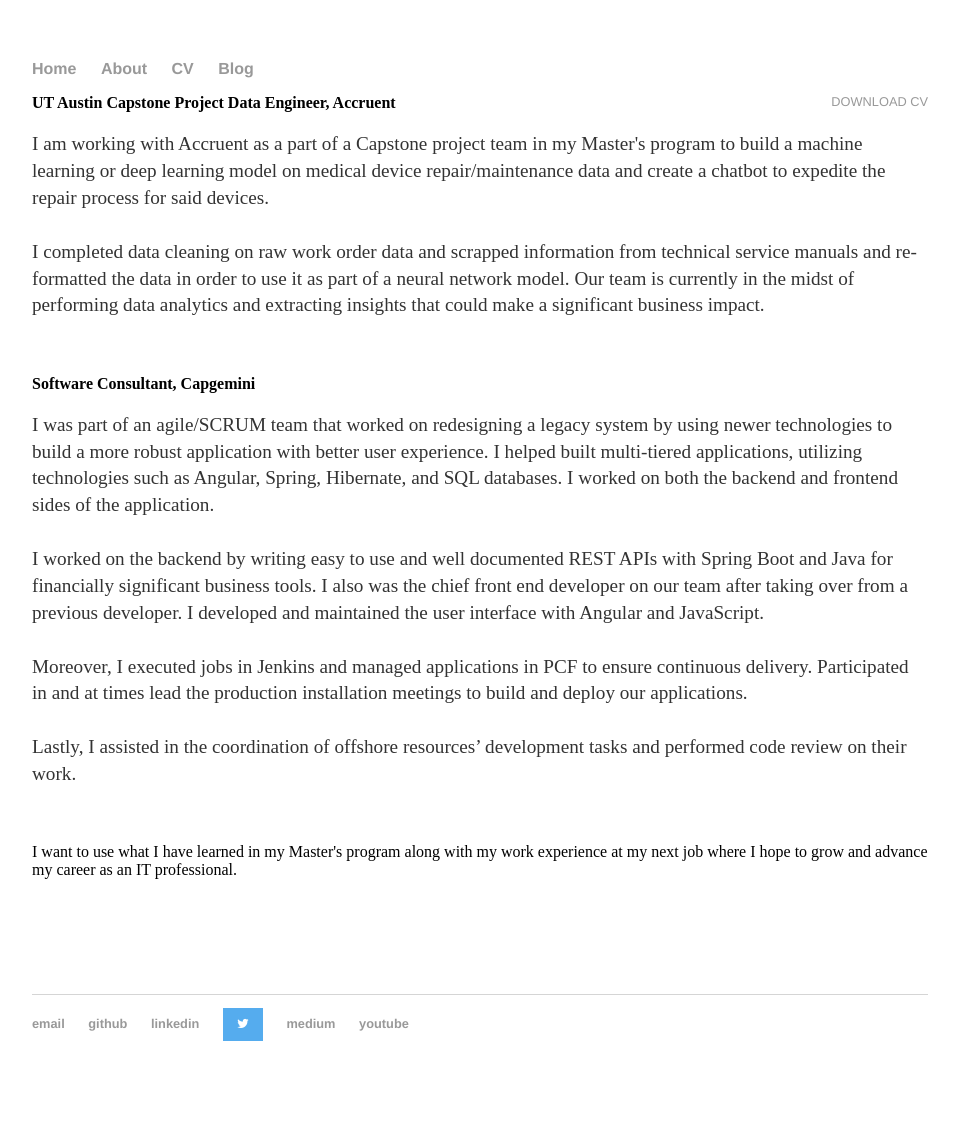
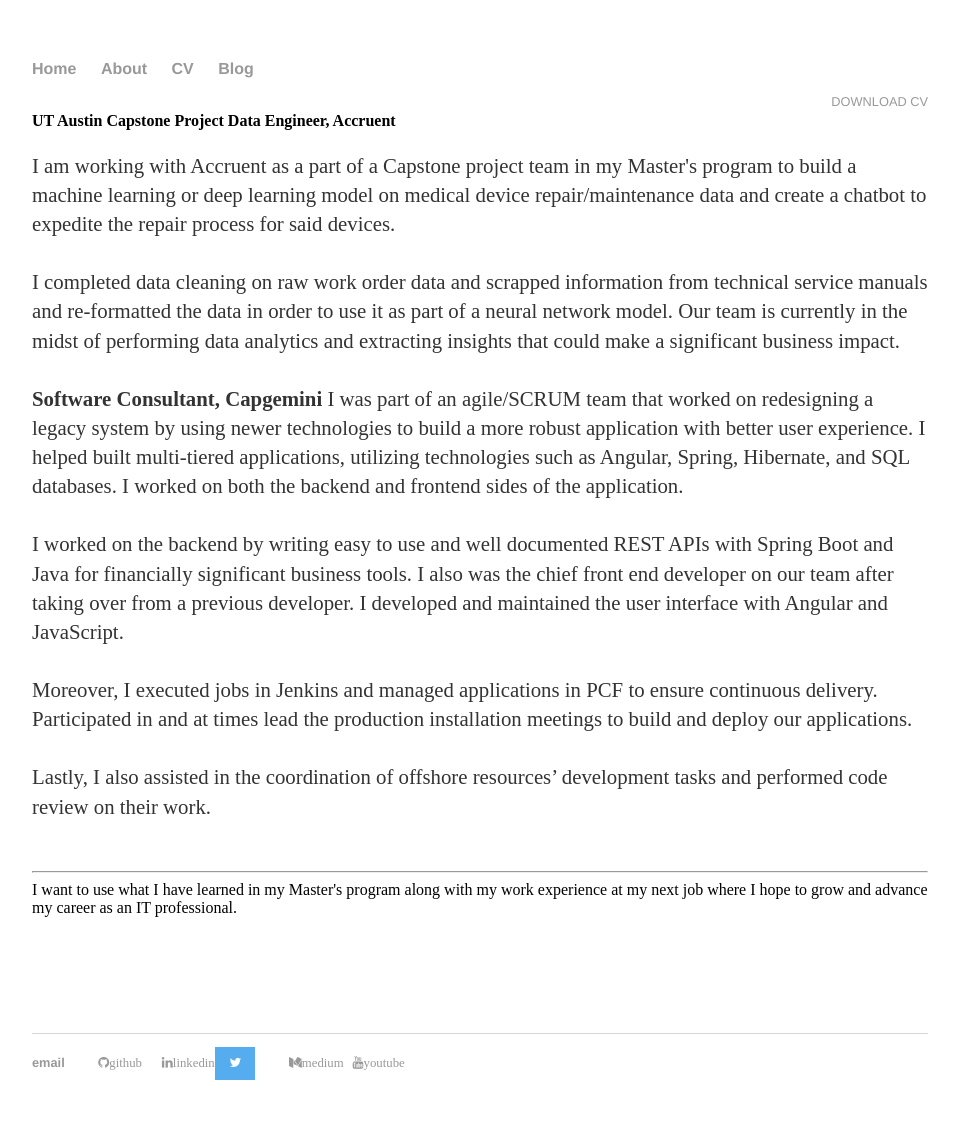
Before and after one commit to sharangw/sharangw.github.io, a Jekyll site: the page built from cv/index.html, in a window 1280 px wide. Shown: the whole page, without its empty margins (160-1118 px from the left). Built offline with Jekyll 4.4.1, drawn with Linux system fonts in a browser that asks for light colours; before the commit the page ends 1101 px from its top, so only the background shows below that.

Commit message:
fix sizes add icons

```diff
--- a/_layouts/default.html
+++ b/_layouts/default.html
@@ -23,11 +23,11 @@
 			<footer>
 	    		<ul>
 	        		<li><a href="mailto:sharangwakankar@utexas.edu">email</a></li>
-	        		<li><a href="https://github.com/sharangw">github</a></li>
-	        		<li><a href="https://www.linkedin.com/in/sharangwakankar/">linkedin</a></li>
+	        		<li><a href="https://github.com/sharangw" class="fa fa-github">github</a></li>
+	        		<li><a href="https://www.linkedin.com/in/sharangwakankar/" class="fa fa-linkedin">linkedin</a></li>
 					<li><a href="https://twitter.com/sharus10" class="fa fa-twitter"></a></li>
-					<li><a href="https://medium.com/@sharus10">medium</a></li>
-					<li><a href="https://www.youtube.com/user/swak0176">youtube</a></li>
+					<li><a href="https://medium.com/@sharus10" class="fa fa-medium">medium</a></li>
+					<li><a href="https://www.youtube.com/user/swak0176" class="fa fa-youtube">youtube</a></li>
 				</ul>
 			</footer>
 		</body>
--- a/about/index.html
+++ b/about/index.html
@@ -10,7 +10,7 @@
 
 			After graduating from ASU, I worked for nearly two years in IT consulting as a software developer. <a href="/cv">Read more about my work experience..</a>I am very passionate about working in technology; my main interests are full stack programming, data analytics, and cloud computing.<br><br>
 
-			Currently, I am pursuing a Master's degree in Information Technology and Management at UT Austin where the course focuses on both the technical and business side of things. I am studying about various disciplines including application development, data science, IT strategies and the networked economy, the Internet of Things, and various other emerging technologies. Please check out my GitHub to learn more about my academic projects.</p><br><br>
+			Currently, I am pursuing a Master's degree in Information Technology and Management at UT Austin where the course focuses on both the technical and business side of things. I am studying about various disciplines including application development, data science, IT strategies and the networked economy, the Internet of Things, and various other emerging technologies. Please check out my <a href="https://github.com/sharangw">GitHub</a> to learn more about my academic and other side projects.</p>
 
 			<hr>
 
--- a/css/design.css
+++ b/css/design.css
@@ -64,10 +64,14 @@
   color: white;
 }
 
+.about {
+    font-size: 1.3em;
+}
+
 /* CV */
 .cv { margin: 0px 0px 60px; }
 .cv h1 { font-size: 3em; }
 .cv h2 { font-size: 2em; }
 .cv address, .cv .download { font-family: 'Helvetica', 'Arial', 'Sans-Serif'; }
-.cv address, .cv p { font-size: 1.2em; }
+.cv address, .cv p { font-size: 1.3em; }
 .cv .download { float: right; font-size: .8em; text-transform: uppercase; }
--- a/cv/index.html
+++ b/cv/index.html
@@ -6,23 +6,24 @@
 	<div class="cv">
 		<a href="resume.pdf" class="download" title="Download CV as PDF">Download CV</a>
 
+		<br>
+
 		<strong>UT Austin Capstone Project Data Engineer, Accruent</strong>
 		<p>I am working with Accruent as a part of a Capstone project team in my Master's program to build a machine learning or deep learning model on medical device repair/maintenance data and create a chatbot to expedite the repair process for said devices.<br><br>
 
-		I completed data cleaning on raw work order data and scrapped information from technical service manuals and re-formatted the data in order to use it as part of a neural network model. Our team is currently in the midst of performing data analytics and extracting insights that could make a significant business impact.</p><br><br>
+		I completed data cleaning on raw work order data and scrapped information from technical service manuals and re-formatted the data in order to use it as part of a neural network model. Our team is currently in the midst of performing data analytics and extracting insights that could make a significant business impact.<br><br>
 
 		<strong>Software Consultant, Capgemini</strong>
-		<p>I was part of an agile/SCRUM team that worked on redesigning a legacy system by using newer technologies to build a more robust application with better user experience. I helped built multi-tiered applications, utilizing technologies such as Angular, Spring, Hibernate, and SQL databases. I worked on both the backend and frontend sides of the application. <br><br>
+		I was part of an agile/SCRUM team that worked on redesigning a legacy system by using newer technologies to build a more robust application with better user experience. I helped built multi-tiered applications, utilizing technologies such as Angular, Spring, Hibernate, and SQL databases. I worked on both the backend and frontend sides of the application. <br><br>
 
 		I worked on the backend by writing easy to use and well documented REST APIs with Spring Boot and Java for financially significant business tools. I also was the chief front end developer on our team after taking over from a previous developer. I developed and maintained the user interface with Angular and JavaScript.<br><br>
 
 		Moreover, I executed jobs in Jenkins and managed applications in PCF to ensure continuous delivery. Participated in and at times lead the production installation meetings to build and deploy our applications.<br><br>
 
-		Lastly, I assisted in the coordination of offshore resources’ development tasks and performed code review on their work.</p><br><br>
+		Lastly, I also assisted in the coordination of offshore resources’ development tasks and performed code review on their work.<br><br>
+
+		<hr>
 
 		I want to use what I have learned in my Master's program along with my work experience at my next job where I hope to grow and advance my career as an IT professional.</p><br><br>
 
-
-
-
 	</div>
--- a/index.html
+++ b/index.html
@@ -4,5 +4,5 @@
 ---
 <div class="blurb">
 	<h1>Hi there, I'm Sharang Wakankar!</h1>
-	<p>I'm a Master's student studying Information Technology and Management at the University of Texas at Austin. <a href="/about">Read more about me..</a></p>
+	<p>I'm a Master's student studying IT and Management at the University of Texas at Austin. <a href="/about">Read more about me..</a></p>
 </div><!-- /.blurb -->
```
